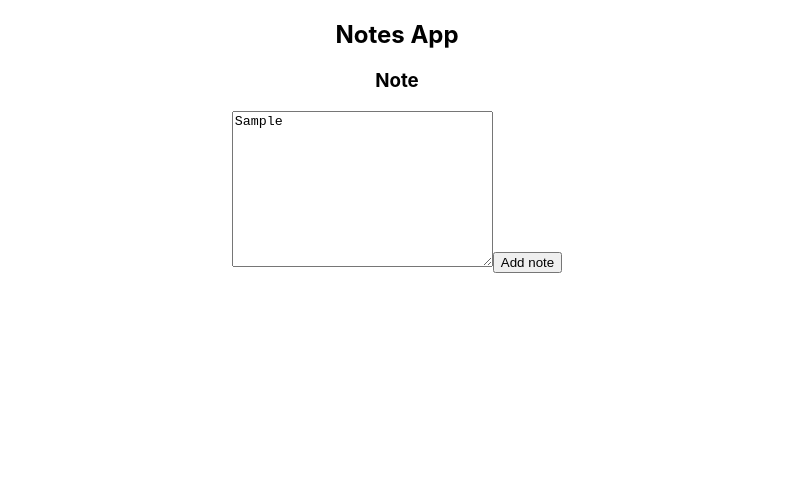
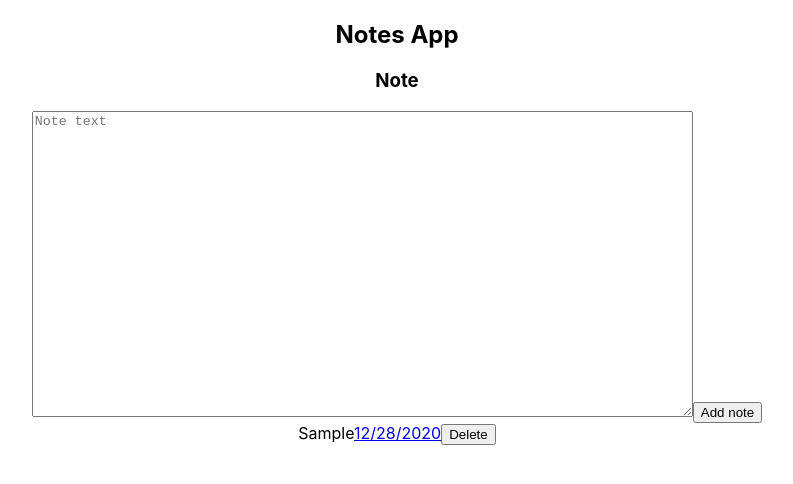
Before and after one commit to bonsoirq/notes, a React (Create React App) app: page / in a window 1280 px wide. Both pictures are taken after typing "Sample" into the empty fields and a click on the button "Add note". Shown: the top 484 px of the page, without its empty margins (243-1036 px from the left). Built offline with nearby package versions, Linux system fonts and the light colour scheme.

Commit message:
feat: add notes list

```diff
--- a/src/App.tsx
+++ b/src/App.tsx
@@ -1,6 +1,7 @@
 import './App.css';
 import { Layout } from './Layout';
 import NewNote from './notes/NewNote';
+import NotesList from './notes/NotesList';
 import NotesProvider from './notes/NotesProvider';
 
 const App = () => {
@@ -9,6 +10,7 @@ const App = () => {
       <NotesProvider>
         <Layout>
           <NewNote />
+          <NotesList />
         </Layout>
       </NotesProvider>
     </div>
--- a/src/lib/string.ts
+++ b/src/lib/string.ts
@@ -1 +1,3 @@
 export const isBlank = (s: string): boolean => s.trim() === ''
+//TODO: consider using uuid
+export const randomString = (): string => Math.ceil(Math.random() * 100_000_000).toString(16)
--- a/src/notes/NewNote.tsx
+++ b/src/notes/NewNote.tsx
@@ -1,13 +1,17 @@
-import { isBlank } from '../lib/string';
+import { isBlank, randomString } from '../lib/string';
 import { useFormik } from 'formik';
-import React from 'react';
+import React, { useContext } from 'react';
+import { NoteContext } from './note-context';
+import { Note } from './note';
 
 const NewNote = () => {
+  const { add } = useContext(NoteContext);
 
   const {
     handleSubmit,
     handleBlur,
     handleChange,
+    resetForm,
     values,
     errors,
     touched,
@@ -24,7 +28,14 @@ const NewNote = () => {
       return errors
     },
     onSubmit: values => {
-      // TODO: add note to context
+      const note: Note = {
+        id: randomString(),
+        content: values.content,
+        createdAt: new Date(),
+      }
+
+      add(note)
+      resetForm()
     }
   })
   return (
@@ -36,8 +47,8 @@ const NewNote = () => {
         value={values.content}
         name="content"
         placeholder="Note text"
-        cols={30}
-        rows={10}
+        cols={80}
+        rows={20}
       />
       {touched.content && errors.content}
       <button
--- /dev/null
+++ b/src/notes/NotesList.tsx
@@ -0,0 +1,31 @@
+import React, { useContext } from 'react';
+import { Note } from './note';
+import { NoteContext } from './note-context';
+
+const NotesList = () => {
+  const { notes, remove } = useContext(NoteContext);
+  return (
+    <div>
+      {notes.map(x => <NoteEntry note={x} onDelete={() => {
+        if (window.confirm('Are you sure?')) {
+          remove(x)
+        }
+      }} />)}
+    </div>
+  );
+}
+
+type Props = {
+  note: Note,
+  onDelete(): void,
+}
+
+const NoteEntry = ({ note, onDelete }: Props) => {
+  return <div key={note.id}>
+    {note.content}
+    <a href={`/${note.id}`}>{note.createdAt.toLocaleDateString()}</a>
+    <button onClick={onDelete}>Delete</button>
+  </div>
+}
+
+export default NotesList;
--- a/src/notes/NotesProvider.tsx
+++ b/src/notes/NotesProvider.tsx
@@ -9,7 +9,7 @@ type Props = {
 const NotesProvider = ({ children }: Props) => {
   const [notes, setNotes] = useState<Note[]>([]);
   const add = (note: Note) => setNotes([note, ...notes])
-  const remove = (note: Note) => setNotes(notes.filter(x => x.id === note.id))
+  const remove = (note: Note) => setNotes(notes.filter(x => x.id !== note.id))
 
   return <NoteContext.Provider value={{
     notes: [...notes],
```
